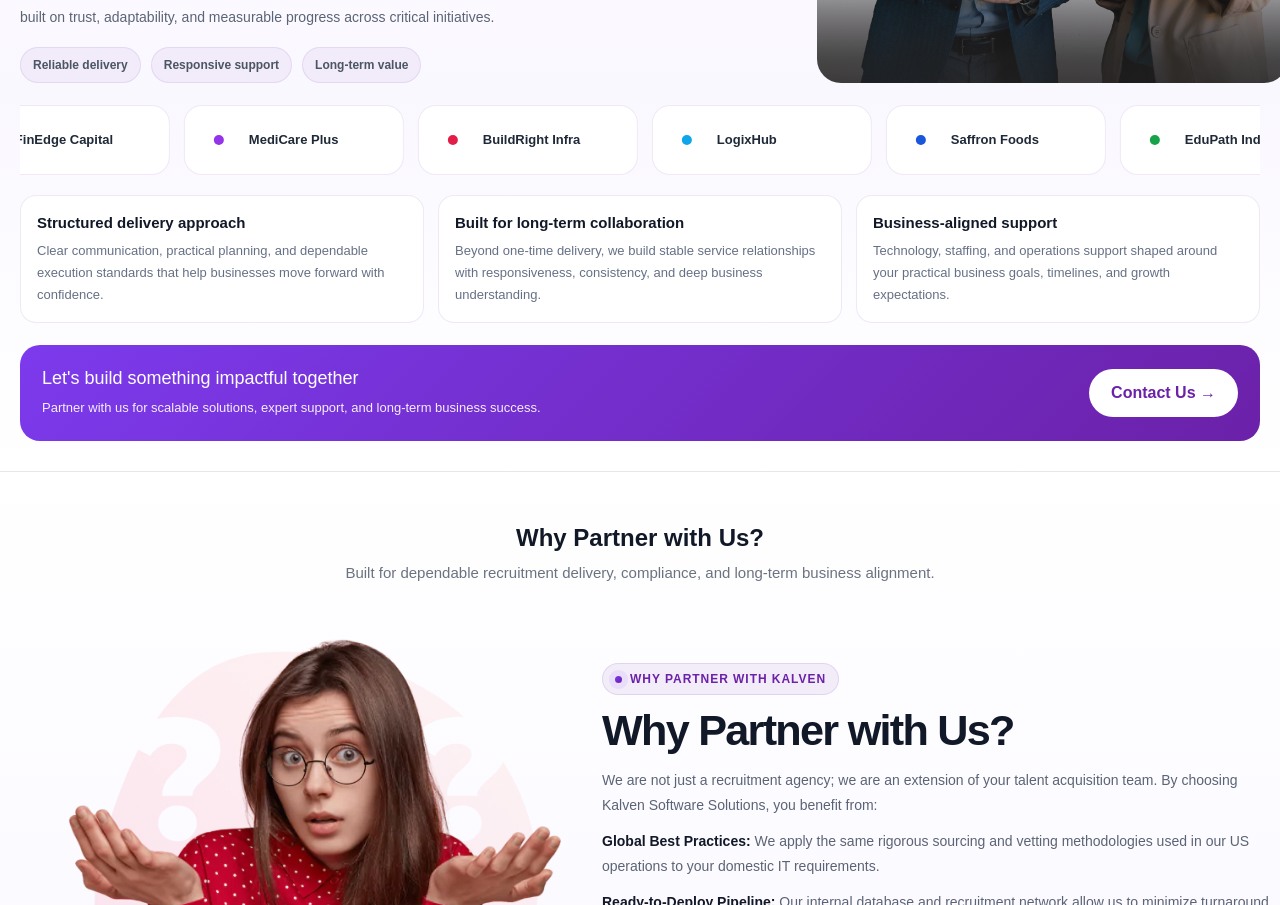
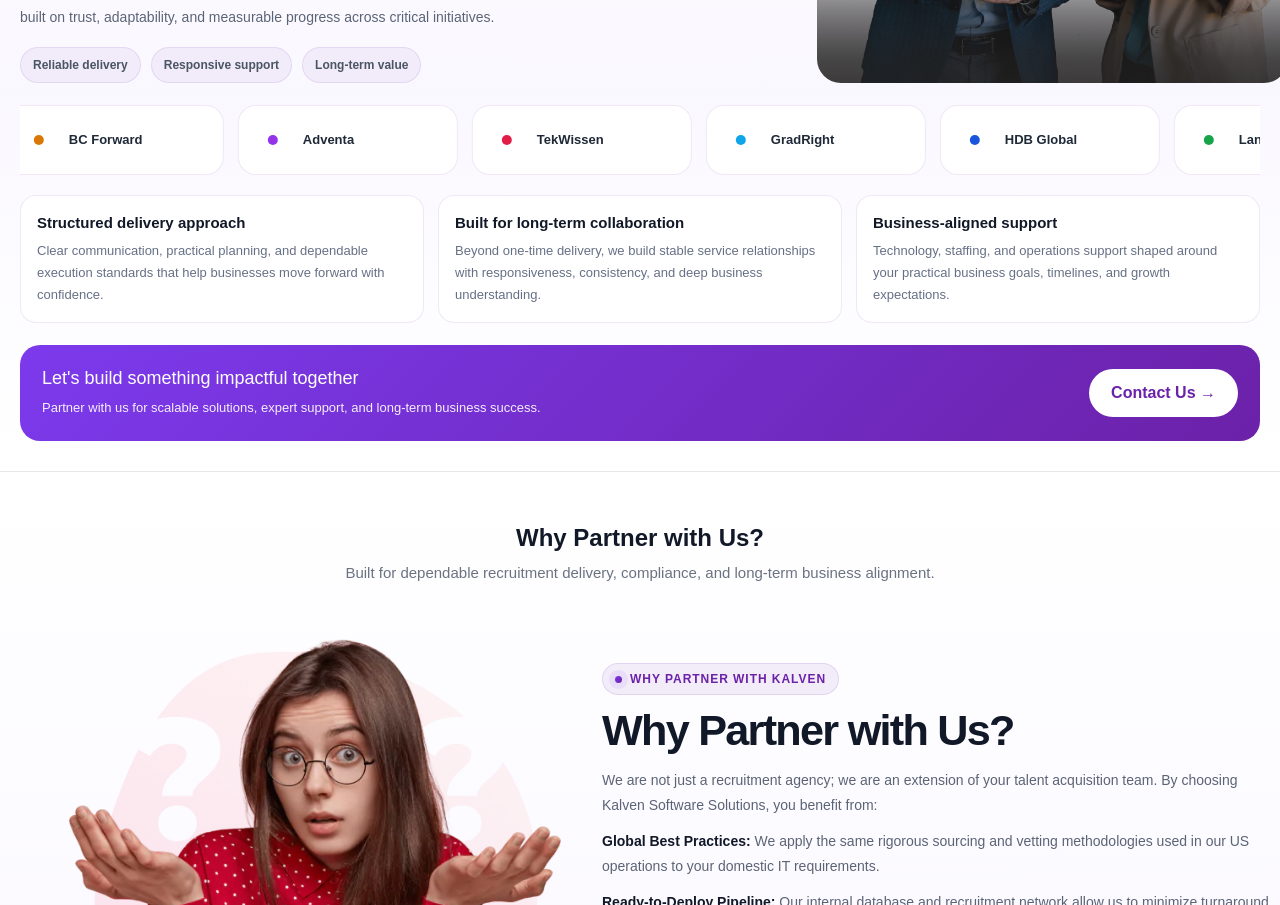
Before and after one commit to Dev-webp/kalven-india, a Next.js app: page / in a window 1280 px wide. Shown: the part 5660-6565 px from the top of the page. Built offline with nearby package versions, Linux system fonts and the light colour scheme.

Commit message:
first commit

```diff
--- a/app/data/index.ts
+++ b/app/data/index.ts
@@ -66,16 +66,16 @@ Hyderabad-500038, Telangana, India.`,
 ];
 
 export const partners = [
-  { name: "TechSpark Solutions", color: "#1a56db" },
-  { name: "GreenLeaf Retail", color: "#16a34a" },
-  { name: "FinEdge Capital", color: "#d97706" },
-  { name: "MediCare Plus", color: "#9333ea" },
-  { name: "BuildRight Infra", color: "#e11d48" },
-  { name: "LogixHub", color: "#0ea5e9" },
-  { name: "Saffron Foods", color: "#1a56db" },
-  { name: "EduPath India", color: "#16a34a" },
-  { name: "NovaTrade", color: "#d97706" },
-  { name: "PrimeHR Group", color: "#9333ea" },
+  { name: "Randstad ", color: "#1a56db" },
+  { name: "W3 Global", color: "#16a34a" },
+  { name: "BC Forward", color: "#d97706" },
+  { name: "Adventa", color: "#9333ea" },
+  { name: "TekWissen", color: "#e11d48" },
+  { name: "GradRight", color: "#0ea5e9" },
+  { name: "HDB Global", color: "#1a56db" },
+  { name: "Lancesoft ", color: "#16a34a" },
+  { name: "MindLance", color: "#d97706" },
+
 ];
 
 export const testimonials = [
```
